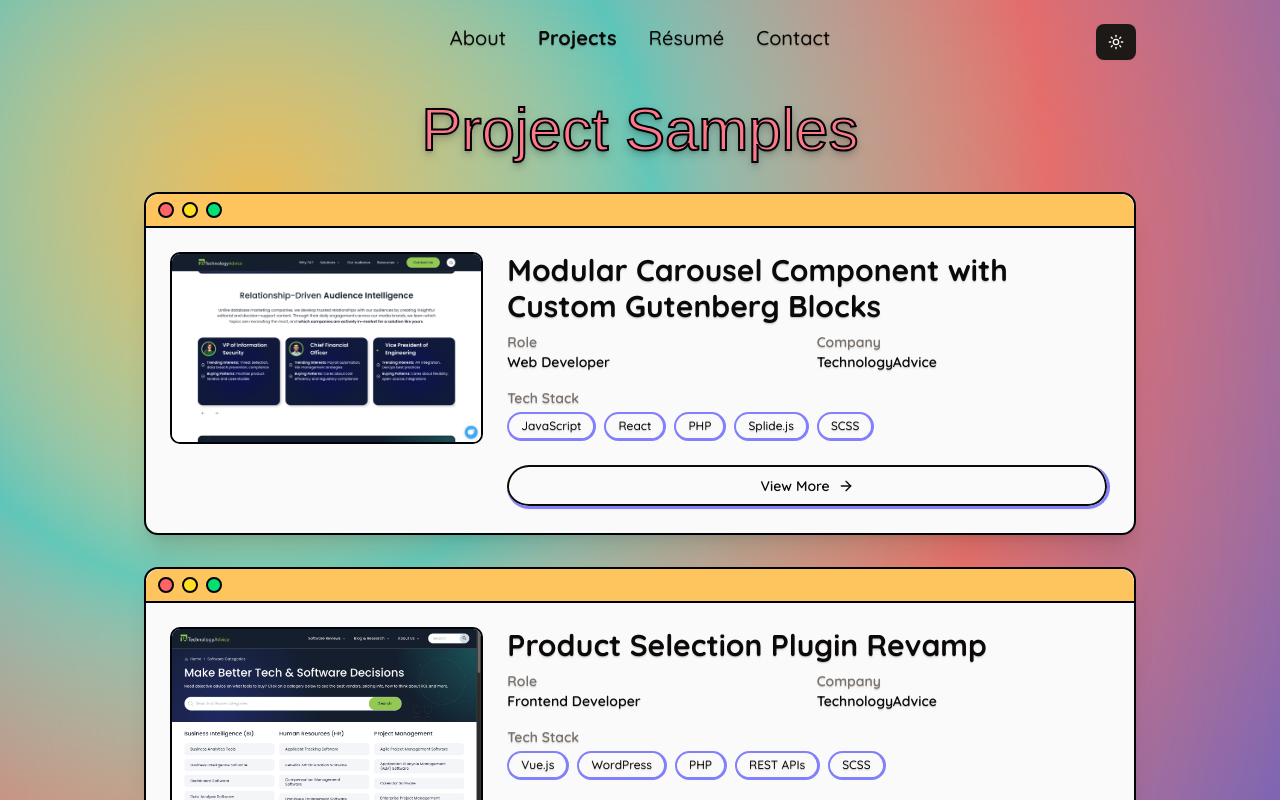
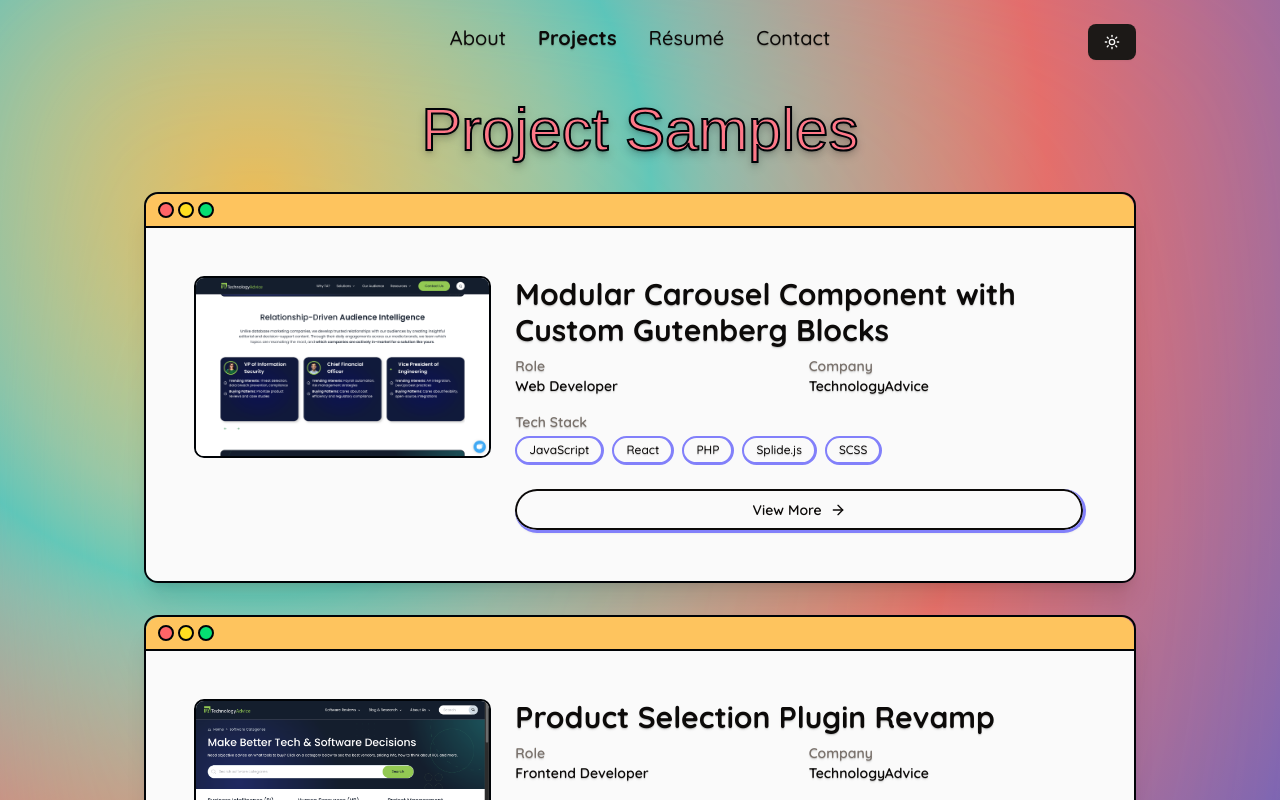
Before and after one commit to rochelle-rossman/portfolio-site, a Next.js app: page /projects in a window 1280 px wide. Shown: the top 800 px of the page. Built offline with nearby package versions, Linux system fonts and the light colour scheme; a web font is replaced by a local one; what tailwindcss-animated would draw is missing.

Commit message:
refactor: modular card component, typing text simplification, etc.

```diff
--- a/src/components/about.tsx
+++ b/src/components/about.tsx
@@ -1,5 +1,5 @@
-import StyledHeadshot from './headshot'
-import TextType from './type-text'
+import StyledHeadshot from '@/components/headshot'
+import TextType from '@/components/typing-text'
 
 export default function About() {
 	return (
--- /dev/null
+++ b/src/components/card.tsx
@@ -0,0 +1,19 @@
+interface CardProps {
+	children: React.ReactNode;
+	className?: string;
+}
+
+export default function Card({ children, className }: CardProps) {
+	return (
+		<div className={`w-full border-2 border-navy rounded-xl shadow-xl overflow-clip ${className}`}>
+			<div className='bg-gold dark:bg-gray-600 border-b-2 border-navy px-3 py-2 rounded-t-xl flex'>
+				<span className='block w-4 h-4 border-2 border-navy bg-red-400 rounded-full' />
+				<span className='block w-4 h-4 border-2 border-navy bg-yellow-300 rounded-full mx-1' />
+				<span className='block w-4 h-4 border-2 border-navy bg-green-400 rounded-full' />
+			</div>
+			<div className='p-6 bg-background dark:bg-gray-800'>
+				{children}
+			</div>
+		</div>
+	)
+}
--- a/src/components/project-card.tsx
+++ b/src/components/project-card.tsx
@@ -1,5 +1,6 @@
 import { Badge } from '@/components/ui/badge'
 import { Button } from '@/components/ui/button'
+import Card from '@/components/card'
 import { ArrowRight } from 'lucide-react'
 import Image from 'next/image'
 import Link from 'next/link'
@@ -23,12 +24,8 @@ export default function ProjectCard({
 	techStack,
 }: ProjectData) {
 	return (
-		<article className='relative bg-background border-2 border-navy rounded-xl shadow-xl lg:group-hover:scale-105 transition-transform duration-300'>
-			<div className='bg-gold dark:bg-gray-700 border-b-2 border-navy px-3 py-2 rounded-t-xl flex'>
-				<span className='block w-4 h-4 border-2 border-navy bg-red-400 rounded-full' />
-				<span className='block w-4 h-4 border-2 border-navy bg-yellow-300 rounded-full mx-2' />
-				<span className='block w-4 h-4 border-2 border-navy bg-green-400 rounded-full' />
-			</div>
+
+			<Card className=''>
 				<div className='flex flex-col-reverse md:flex-row gap-6 p-6'>
 					{featuredImage && (
 						<div className='md:w-1/3 w-full'>
@@ -98,6 +95,6 @@ export default function ProjectCard({
 						</footer>
 					</div>
 				</div>
-		</article>
+			</Card>
 	)
 }
--- a/src/components/type-text.tsx
+++ b/src/components/typing-text.tsx
@@ -6,14 +6,12 @@ import { gsap } from 'gsap'
 interface TypingTextProps {
 	text: string | string[]
 	className?: string
-	loop?: boolean
 	cursorCharacter?: string
 }
 
 const TypingText = ({
 	text,
 	className = '',
-	loop = true,
 	cursorCharacter = '|',
 }: TypingTextProps) => {
 	const [displayedText, setDisplayedText] = useState('')
@@ -65,10 +63,6 @@ const TypingText = ({
 				setCharIndex((i) => i + 1)
 			}, 60)
 		} else if (!isDeleting && charIndex === currentText.length) {
-			if (!loop && textIndex === textArray.length - 1) {
-				// reached last string → stop completely
-				return
-			}
 			// pause before deleting
 			timeout = setTimeout(() => {
 				setIsDeleting(true)
@@ -84,13 +78,11 @@ const TypingText = ({
 			setIsDeleting(false)
 			if (textIndex < textArray.length - 1) {
 				setTextIndex((i) => i + 1)
-			} else if (loop) {
-				setTextIndex(0)
 			}
 		}
 
 		return () => clearTimeout(timeout)
-	}, [charIndex, textIndex, isDeleting, loop, text, isReducedMotion])
+	}, [charIndex, textIndex, isDeleting, text, isReducedMotion])
 
 	return (
 		<div className={`inline-block whitespace-pre-wrap ${className}`}>
--- a/src/components/ui/button.tsx
+++ b/src/components/ui/button.tsx
@@ -23,7 +23,7 @@ const buttonVariants = cva(
 					'bg-background rounded-full font-semibold min-h-11 ring-2 ring-inset shadow-xs border-purple border-r-3 border-b-3 ',
 			},
 			size: {
-				default: 'h-9 px-4 py-2 has-[>svg]:px-3',
+				default: 'h-9 px-4 py-2 has-[>svg]:px-4',
 				sm: 'h-8 rounded-md gap-1.5 px-3 has-[>svg]:px-2.5',
 				lg: 'h-10 rounded-md px-6 has-[>svg]:px-4',
 				icon: 'size-9',
```
Lines whose indentation alone changed are shown as unchanged.
